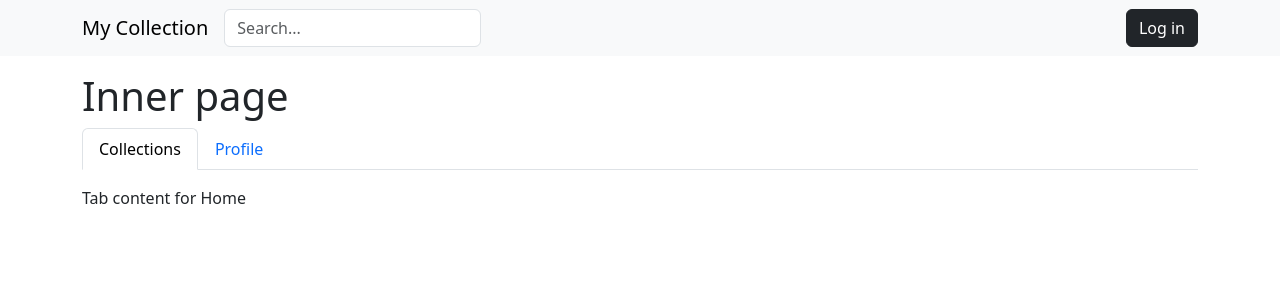
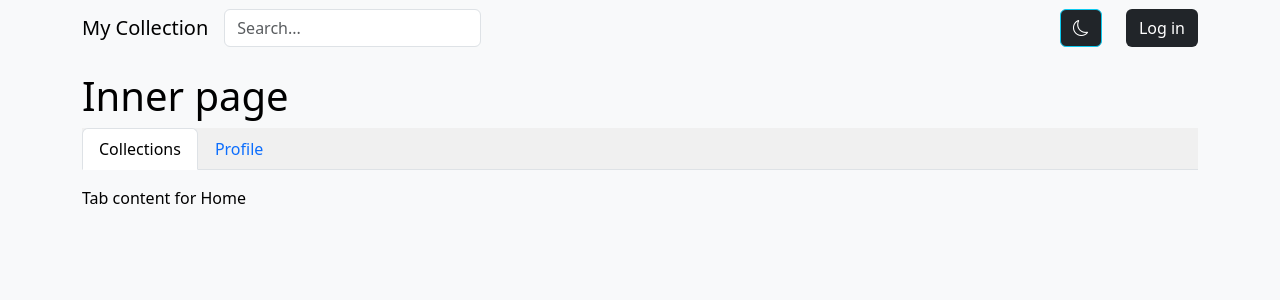
Before and after one commit to aissatsana/collections, a React (Create React App) app: page /profile in a window 1280 px wide. Shown: the top 300 px of the page. Built offline with nearby package versions, Linux system fonts and the light colour scheme.

Commit message:
adding switcher theme

```diff
--- a/package.json
+++ b/package.json
@@ -8,6 +8,7 @@
     "@testing-library/user-event": "^13.5.0",
     "bcrypt": "^5.1.1",
     "bootstrap": "^5.3.2",
+    "bootstrap-icons": "^1.11.3",
     "express": "^4.18.2",
     "pg": "^8.11.3",
     "react": "^18.2.0",
--- a/src/App.css
+++ b/src/App.css
@@ -1,38 +1,34 @@
-.App {
-  text-align: center;
-}
+.light {
+  background-color: rgb(248, 249, 250);
+  color: black;
 
-.App-logo {
-  height: 40vmin;
-  pointer-events: none;
-}
+  .nav {
+    background-color: rgb(240, 240, 240);
+  }
 
-@media (prefers-reduced-motion: no-preference) {
-  .App-logo {
-    animation: App-logo-spin infinite 20s linear;
+  .btn {
+    background-color: rgb(33, 37, 41);
+    color: white;
   }
 }
 
-.App-header {
-  background-color: #282c34;
-  min-height: 100vh;
-  display: flex;
-  flex-direction: column;
-  align-items: center;
-  justify-content: center;
-  font-size: calc(10px + 2vmin);
+.dark {
+  background-color:  rgb(33, 37, 41);
   color: white;
+
+  .btn {
+    background-color: white;
+    color: black;
+  }
+  .navbar-brand {
+    color: white;
+
+    &:hover {
+      color: white;
+    }
+  }
 }
 
-.App-link {
-  color: #61dafb;
+.App {
+  min-height: 100vh;
 }
-
-@keyframes App-logo-spin {
-  from {
-    transform: rotate(0deg);
-  }
-  to {
-    transform: rotate(360deg);
-  }
-}
--- a/src/App.js
+++ b/src/App.js
@@ -1,17 +1,30 @@
-import React from 'react';
 import { BrowserRouter as Router, Route, Routes } from 'react-router-dom';
 import Main from './pages/Main';
 import Auth from './pages/Auth';
 import Profile from './pages/Profile';
+import Header from './components/Header';
+import { useTheme } from './contexts/ThemeContext';
+import { useState, React, useEffect } from 'react';
+import './App.css';
 
 function App() {
+  const { theme } = useTheme();
+  const [themeClass, setThemeClass] = useState('light');
+
+  useEffect(() => {
+    setThemeClass(theme);
+  }, [theme]);
+
   return (
     <Router>
-      <Routes>
-        <Route path="/" element={<Main />} />
-        <Route path="/auth" element={<Auth />} />
-        <Route path="/profile" element={<Profile />} />
-      </Routes>
+      <div className={`App ${themeClass}`}>
+        <Header />
+        <Routes>
+          <Route path="/" element={<Main />} />
+          <Route path="/auth" element={<Auth />} />
+          <Route path="/profile" element={<Profile />} />
+        </Routes>
+      </div>
     </Router>
   );
 }
--- a/src/components/Header.js
+++ b/src/components/Header.js
@@ -1,21 +1,20 @@
 import React from 'react';
-import { Container, Navbar, Form, FormControl, Button } from 'react-bootstrap';
+import { Container, Navbar, Form, FormControl } from 'react-bootstrap';
 import { Link } from 'react-router-dom';
+import ThemeSwitcher from './ThemeSwitcher';
 
 const Header = () => {
     return (
-      <Navbar bg="light" variant="light">
+      <Navbar>
         <Container className="d-flex align-items-center">
             <Navbar.Brand className="mr-4" href="/">My Collection</Navbar.Brand>
             <Form inline="true">
                 <FormControl type="text" placeholder="Search..." className="mr-sm-2" />
             </Form>
-            {/* <Button className="ms-auto" variant="dark" onClick={onOpenAuthModal}>
-                Log In
-            </Button> */}
-          <Link to="/auth" className="ms-auto btn btn-dark">
-            Log in
-          </Link>
+            <ThemeSwitcher className="ms-auto me-4" />
+            <Link to="/auth" className="btn">
+              Log in
+            </Link>
         </Container>
       </Navbar>
     );
--- /dev/null
+++ b/src/components/ThemeSwitcher.js
@@ -0,0 +1,22 @@
+import { Button } from "react-bootstrap";
+import { useTheme } from '../contexts/ThemeContext';
+
+function ThemeSwitcher () {
+    const { theme, toggleTheme } = useTheme();
+    const onToggleTheme = () => {
+        toggleTheme(theme === 'light' ? 'dark' : 'light');
+    }
+    return (
+        <div className="ms-auto me-4">
+          <Button className="ms-2" variant="info" onClick={onToggleTheme}>
+            {theme === 'light' ? (
+                <i className="bi bi-moon"></i>
+            ) : (
+                <i className="bi bi-brightness-high"></i>
+            )}
+          </Button>
+      </div>
+    )
+}
+
+export default ThemeSwitcher;
--- /dev/null
+++ b/src/contexts/ThemeContext.js
@@ -0,0 +1,21 @@
+import { createContext, useContext, useState } from 'react';
+
+const ThemeContext = createContext();
+
+export const useTheme = () => {
+    return useContext(ThemeContext);
+};
+
+export const ThemeProvider = ({ children }) => {
+    const [theme, setTheme] = useState('light');
+
+    const toggleTheme = () => {
+        setTheme(prevTheme => (prevTheme === 'light' ? 'dark' : 'light'));
+    };
+
+    return (
+        <ThemeContext.Provider value={{ theme, toggleTheme }}>
+            {children}
+        </ThemeContext.Provider>
+    );
+};
--- a/src/index.js
+++ b/src/index.js
@@ -4,12 +4,16 @@ import './index.css';
 import App from './App';
 import reportWebVitals from './reportWebVitals';
 import 'bootstrap/dist/css/bootstrap.min.css';
+import 'bootstrap-icons/font/bootstrap-icons.css';
+import { ThemeProvider } from './contexts/ThemeContext';
 
 
 const root = ReactDOM.createRoot(document.getElementById('root'));
 root.render(
   <React.StrictMode>
-    <App />
+    <ThemeProvider>
+      <App />
+    </ThemeProvider>
   </React.StrictMode>
 );
 
--- a/src/pages/Auth.js
+++ b/src/pages/Auth.js
@@ -1,5 +1,4 @@
 import { Container, Form, Button, Alert } from 'react-bootstrap';
-import Header from '../components/Header';
 import { useState } from 'react';
 import { Link, useNavigate } from 'react-router-dom';
 import '../styles/auth.css';
@@ -44,7 +43,6 @@ function Auth () {
 
     const handleResponse = async (response, successMessage) => {
         if (!response.ok) {
-          const errorData = await response.json();
           setError(errorCodes[response.status] || 'Unknown error');
           return;
         }
@@ -79,8 +77,7 @@ function Auth () {
         setError('');
     }
     return (
-        <div className="bg-light">
-        <Header />
+        <div>
             <Container className="auth-container">
                 <div className="auth-block">
                     <h1>{isRegistration ? 'Sign up' : 'Log in'}</h1>
--- a/src/pages/Main.js
+++ b/src/pages/Main.js
@@ -1,15 +1,11 @@
 import { Container } from 'react-bootstrap';
-import Header from '../components/Header';
 
 function Main () {
     return (
-        <div className="App">
-        <Header />
         <Container className="mt-3">
             <h1>My Collection</h1>
             <p>Some content</p>
         </Container>
-        </div>
     )
 }
 
--- a/src/pages/Profile.js
+++ b/src/pages/Profile.js
@@ -1,11 +1,8 @@
 import { Container, Tab, Tabs } from 'react-bootstrap';
-import Header from '../components/Header';
 
 
 function Profile () {
     return (
-        <div className="App">
-            <Header />
             <Container className="mt-3">
                 <h1>Inner page</h1>
                 <Tabs defaultActiveKey="collections" id="uncontrolled-tab-example" className="mb-3">
@@ -17,7 +14,6 @@ function Profile () {
                     </Tab>
                 </Tabs>
             </Container>
-        </div>
     )
 }
 
--- a/src/styles/auth.css
+++ b/src/styles/auth.css
@@ -3,6 +3,7 @@
     margin: 0 auto;
     border-radius: 30px;
     background-color: white;
+    color: black;
     padding: 20px;
 }
 
```
Also changed, not shown: 1 other file (tests, documents, lock files or other folders).
